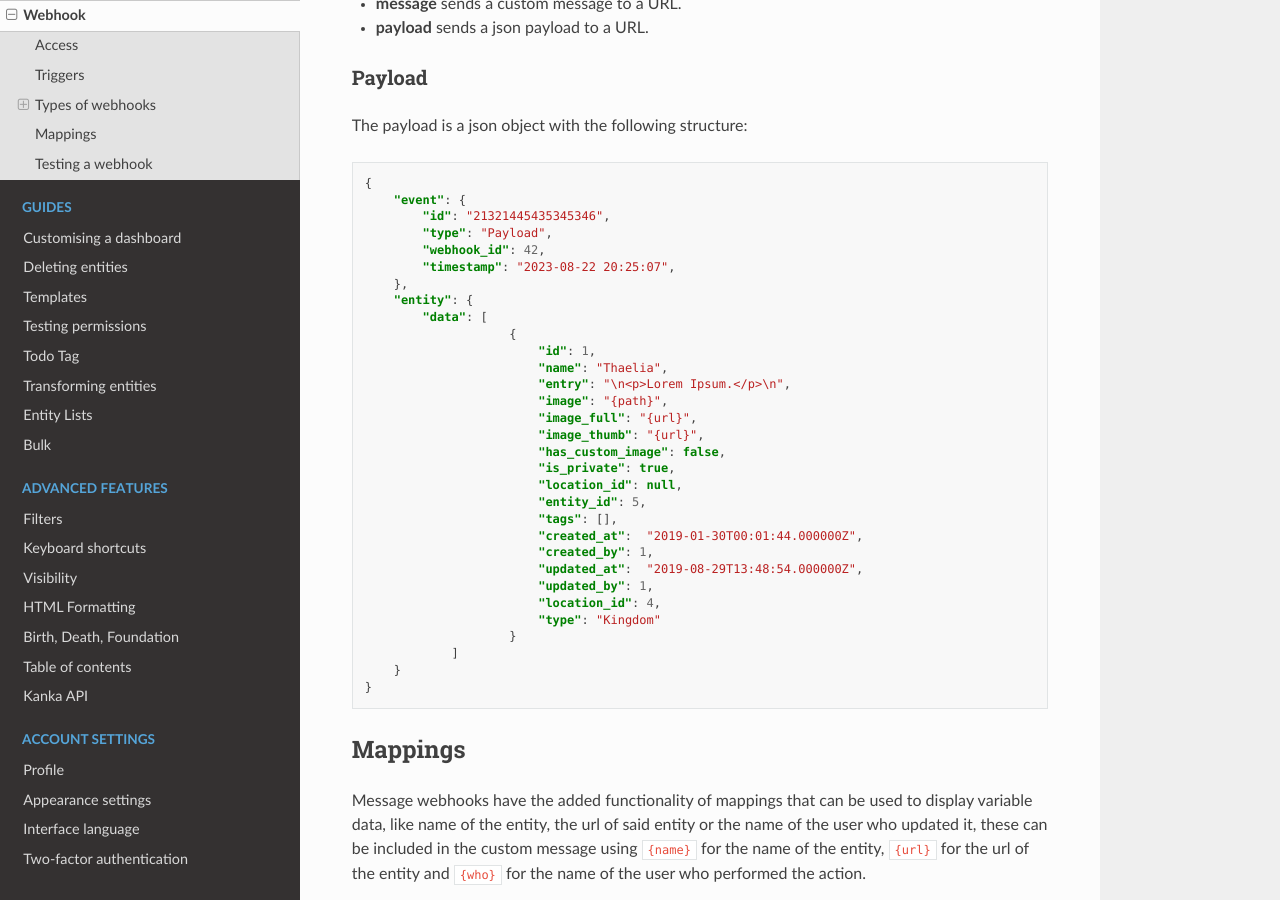
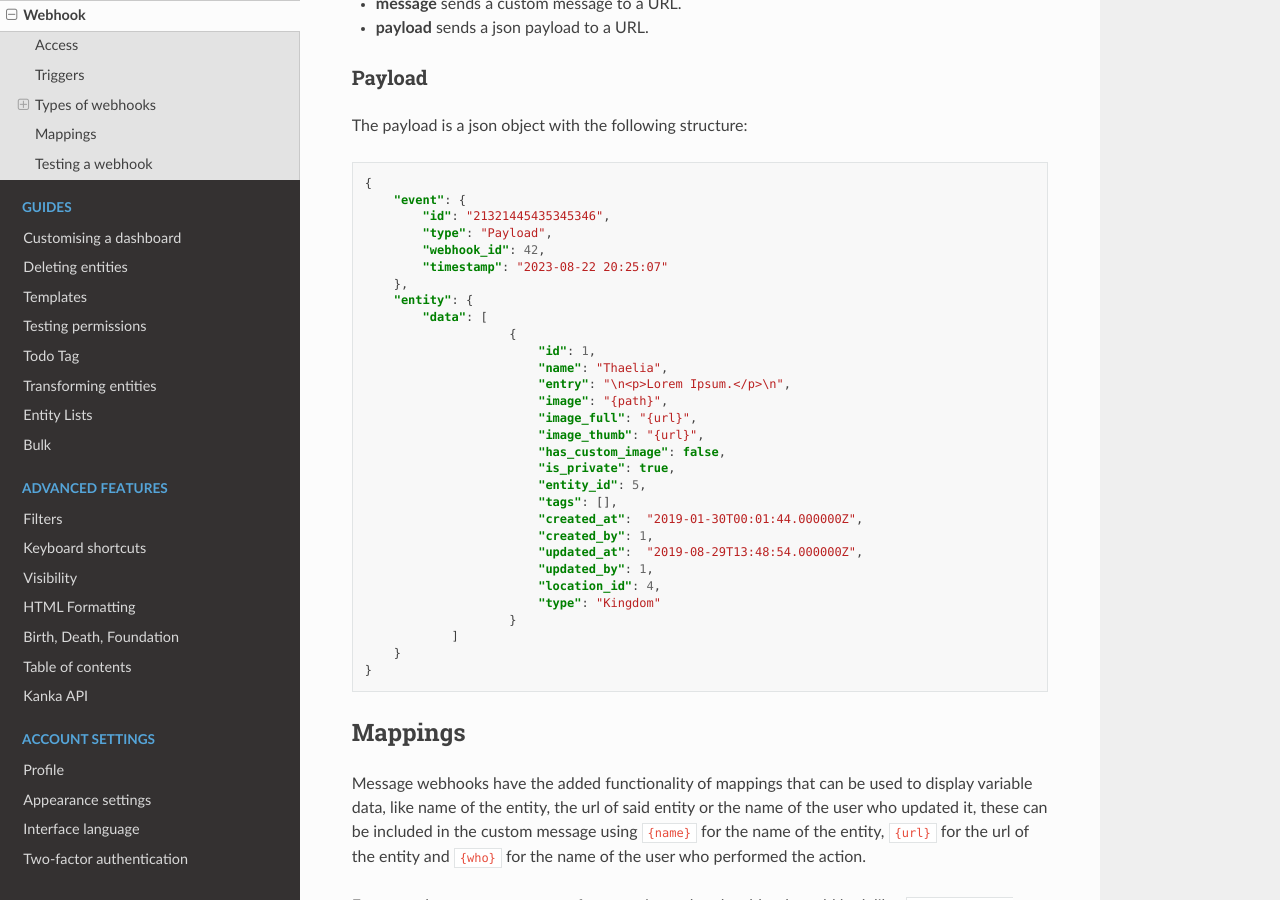
Before and after one commit to owlchester/kanka-docs, a Sphinx documentation site: the page built from docs/features/campaigns/webhooks.md, in a window 1280 px wide and 900 px high, scrolled down 924 px. Built offline with Sphinx 7.4.7 and the Read the Docs theme 3.1.0, drawn with Linux system fonts in a browser that asks for light colours; pages that are not in the unit, such as notebooks, are missing from menus.

Commit message:
Fix json typo

```diff
--- a/docs/features/campaigns/webhooks.md
+++ b/docs/features/campaigns/webhooks.md
@@ -29,7 +29,7 @@
         "id": "21321445435345346",
         "type": "Payload",
         "webhook_id": 42,
-        "timestamp": "2023-08-22 20:25:07",
+        "timestamp": "2023-08-22 20:25:07"
     },
     "entity": {
         "data": [
@@ -42,7 +42,6 @@
                         "image_thumb": "{url}",
                         "has_custom_image": false,
                         "is_private": true,
-                        "location_id": null,
                         "entity_id": 5,
                         "tags": [],
                         "created_at":  "2019-01-30T00:01:44.000000Z",
```
